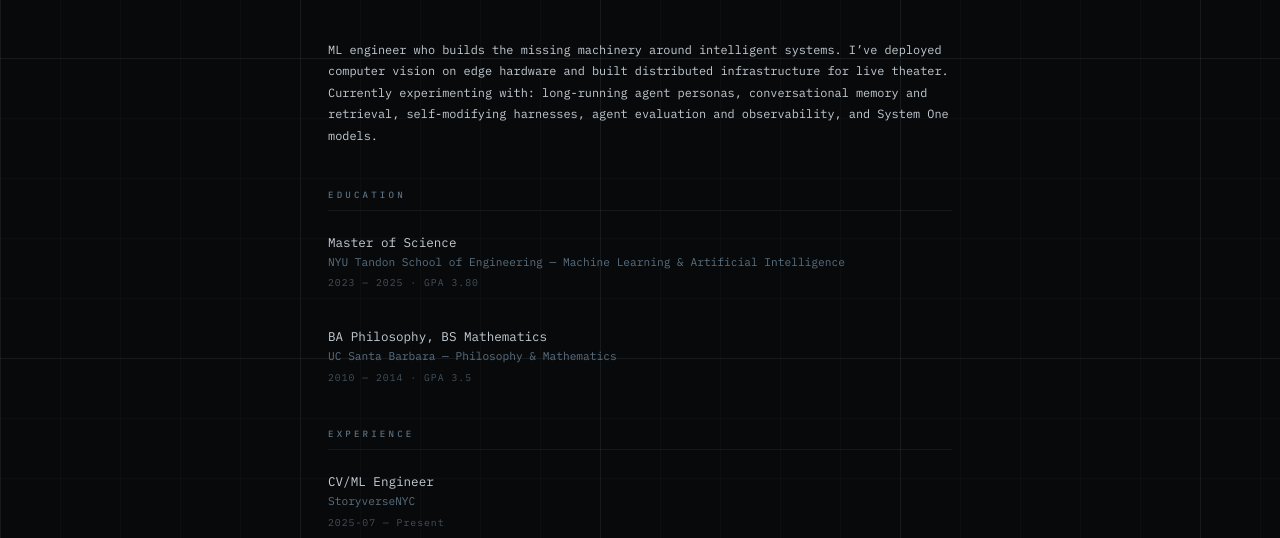
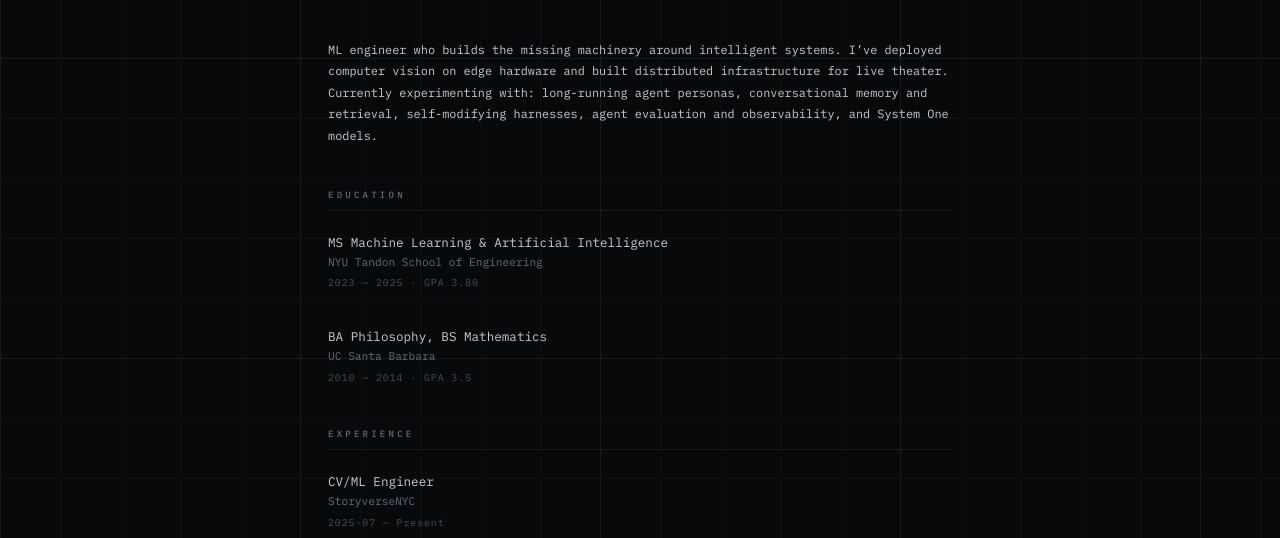
Before and after one commit to A-Vaillant/vaillant.ai, an Eleventy site: page src/resume.njk in a window 1280 px wide. Shown: the part 242-780 px from the top of the page. Built offline with nearby package versions, Linux system fonts and the light colour scheme; Eleventy itself is replaced by a stand-in of ours; files that its build step writes are made by us from their sources.

Commit message:
Tighten education labels on resume

```diff
--- a/src/_data/resume.json
+++ b/src/_data/resume.json
@@ -82,15 +82,13 @@
   "education": [
     {
       "institution": "NYU Tandon School of Engineering",
-      "area": "Machine Learning & Artificial Intelligence",
-      "studyType": "Master of Science",
+      "studyType": "MS Machine Learning & Artificial Intelligence",
       "startDate": "2023",
       "endDate": "2025",
       "gpa": "3.80"
     },
     {
       "institution": "UC Santa Barbara",
-      "area": "Philosophy & Mathematics",
       "studyType": "BA Philosophy, BS Mathematics",
       "startDate": "2010",
       "endDate": "2014",
--- a/src/js/resume.js
+++ b/src/js/resume.js
@@ -59,7 +59,7 @@ function renderResume(data) {
     eduBody.innerHTML = data.education.map(e => `
       <div class="item">
         <div class="item-role">${e.studyType}</div>
-        <div class="item-org">${e.institution} — ${e.area}</div>
+        <div class="item-org">${e.institution}</div>
         <div class="item-date">${e.startDate} — ${e.endDate}${e.gpa ? ` · GPA ${e.gpa}` : ''}</div>
       </div>
     `).join('');
```
Also changed, not shown: tests/resume.test.js (+5 -3 lines).
